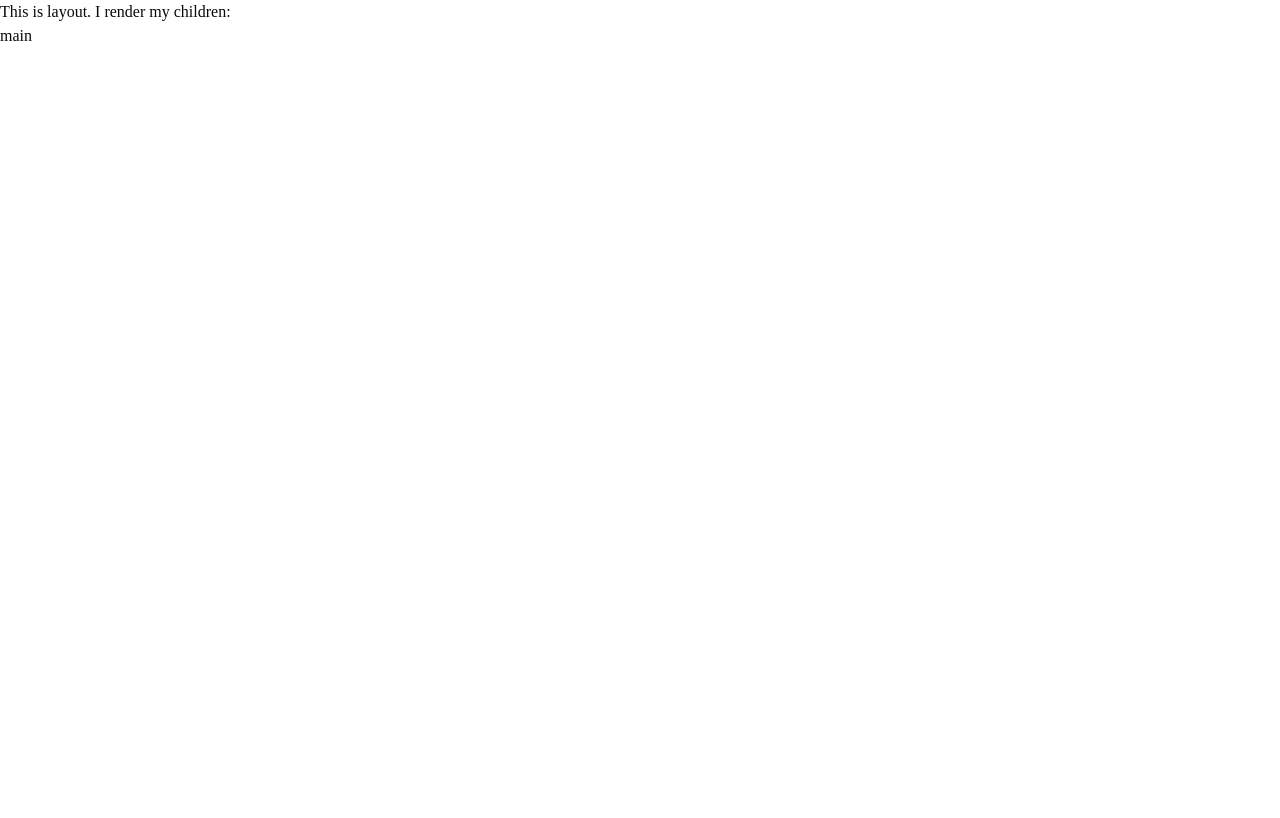
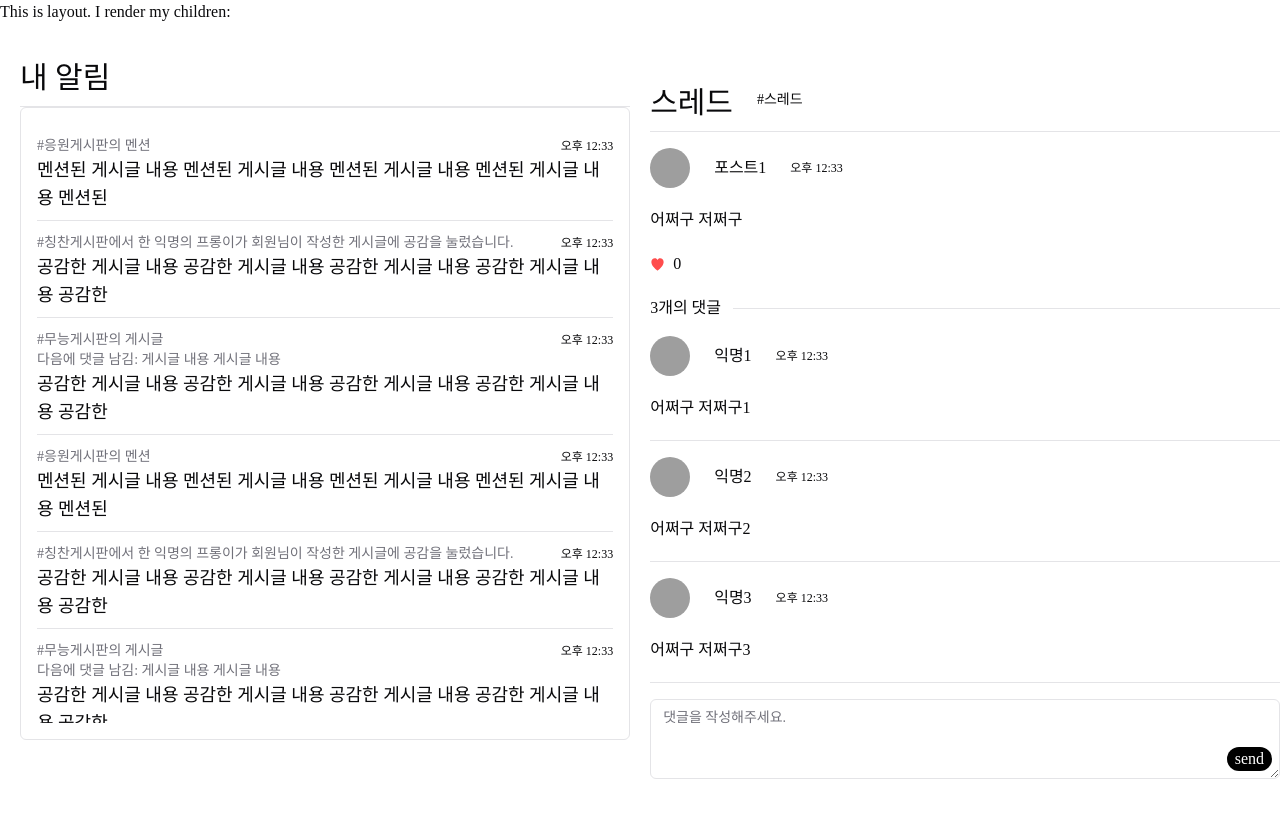
Before and after one commit to seongbin9786/simple-devnamu, a React (Vite) app: page /my-notifications in a window 1280 px wide. Shown: the top 818 px of the page. Built offline with nearby package versions, Linux system fonts and the light colour scheme; grey boxes are pictures that could not be loaded.

Commit message:
feat: 수신페이지 UI 구현

```diff
--- /dev/null
+++ b/src/components/NotificationItemDemo.tsx
@@ -0,0 +1,54 @@
+export interface Props {
+    type: "mention" | "like" | "comment";
+    channel: "응원" | "칭찬" | "무능";
+    time?: string;
+    content?: string;
+}
+
+const title: {
+    [type: string]: string;
+} = {
+    mention: "의 멘션",
+    like: "에서 한 익명의 프롱이가 회원님이 작성한 게시글에 공감을 눌렀습니다.",
+    comment: "의 게시글",
+};
+
+const NotificationItemDemo = ({ type, channel, time, content }: Props) => {
+    const element: {
+        [type: string]: JSX.Element;
+    } = {
+        mention: (
+            <div className="text-lg font-semibold mb-2">
+                멘션된 게시글 내용 멘션된 게시글 내용 멘션된 게시글 내용 멘션된 게시글 내용 멘션된
+            </div>
+        ),
+        like: (
+            <div className="text-lg font-normal mb-2">
+                공감한 게시글 내용 공감한 게시글 내용 공감한 게시글 내용 공감한 게시글 내용 공감한
+            </div>
+        ),
+        comment: (
+            <>
+                <p className="text-sm text-muted-foreground">다음에 댓글 남김: {content}</p>
+                <div className="text-lg font-normal mb-2">
+                    공감한 게시글 내용 공감한 게시글 내용 공감한 게시글 내용 공감한 게시글 내용
+                    공감한
+                </div>
+            </>
+        ),
+    };
+
+    return (
+        <>
+            <div className="flex items-center justify-between gap-6 pt-3">
+                <p className="text-sm text-muted-foreground">
+                    #{channel}게시판{title[type]}
+                </p>
+                <p className="font-extralight text-xs">{time ?? "오후 12:33"}</p>
+            </div>
+            {element[type]}
+        </>
+    );
+};
+
+export default NotificationItemDemo;
--- a/src/pages/MyNotificationPage.tsx
+++ b/src/pages/MyNotificationPage.tsx
@@ -1,5 +1,34 @@
-export interface Props {}
+import NotificationItemDemo from "@/components/NotificationItemDemo";
+import HeaderDemo from "@/components/threadAtom/HeaderDemo";
+import ThreadDemo from "@/components/ThreadDemo";
+import { ScrollArea } from "@/registry/default/ui/scroll-area";
+import { Separator } from "@/registry/default/ui/separator";
 
-export default function MyNotificationPage(props: Props) {
-    return <div>main</div>;
+const tags = Array.from({ length: 20 }).map((_, i, a) => `v1.2.0-beta.${a.length - i}`);
+
+export default function MyNotificationPage() {
+    return (
+        <div className="flex items-center justify-between">
+            <div className="p-5 h-screen w-screen">
+                <HeaderDemo threadName="내 알림" />
+                <ScrollArea className="p-4 h-5/6 w-100 rounded-md border">
+                    {tags.map((_) => (
+                        <>
+                            <NotificationItemDemo channel="응원" type="mention" />
+                            <Separator />
+                            <NotificationItemDemo channel="칭찬" type="like" />
+                            <Separator />
+                            <NotificationItemDemo
+                                channel="무능"
+                                type="comment"
+                                content="게시글 내용 게시글 내용"
+                            />
+                            <Separator />
+                        </>
+                    ))}
+                </ScrollArea>
+            </div>
+            <ThreadDemo hashTagName="스레드" />
+        </div>
+    );
 }
```
